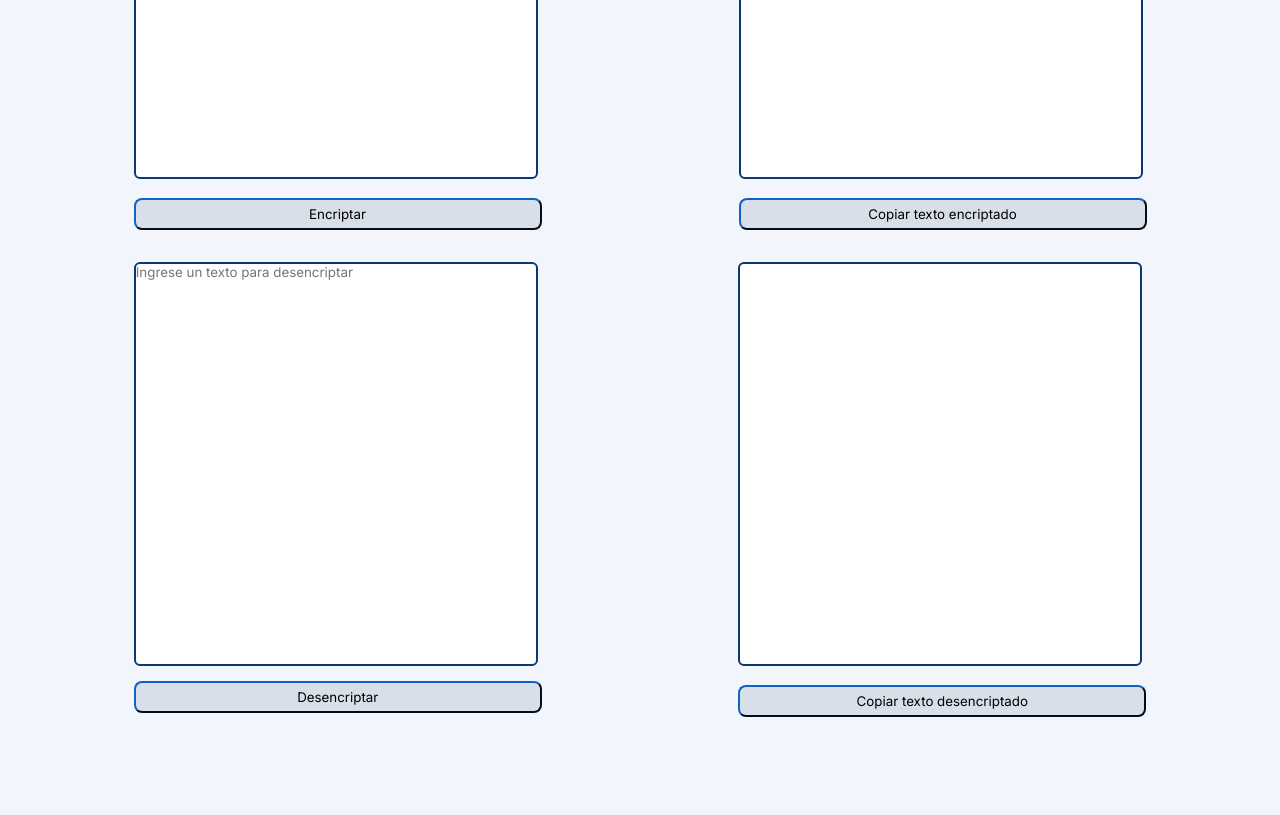
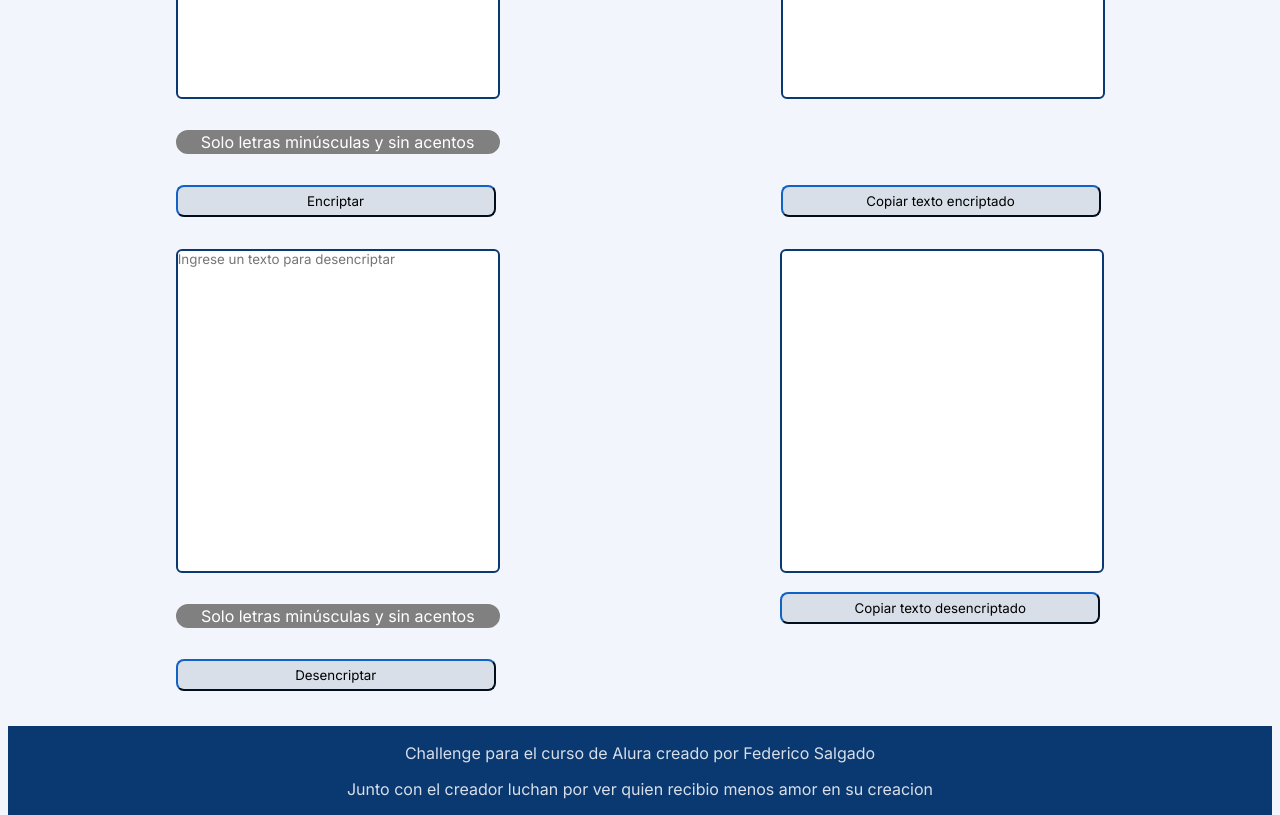
Before and after one commit to FedeSalgado96/ChallengeAlura, a plain HTML site: page index.html in a window 1280 px wide. Shown: the part 320-1135 px from the top of the page. Before the commit the page ends 1052 px from the top, so only its background shows below. Drawn offline with Linux system fonts and the light colour scheme.

Commit message:
creo que termine todo

```diff
--- a/index.html
+++ b/index.html
@@ -17,6 +17,8 @@
             <div class="encriptacion_input_y_boton">
                 <textarea cols="30" rows="10" placeholder="Ingrese un texto para encriptar"
                     id="textoEncriptar"></textarea>
+
+                    <p id="reglas">Solo letras minúsculas y sin acentos</p>
                 <button class="botones" onclick="textoEncriptado()">Encriptar</button>
             </div>
             <div class="encriptacion_texto">
@@ -33,6 +35,7 @@
             <div class="desencriptacion_input_y_boton">
                 <textarea cols="30" rows="10" placeholder="Ingrese un texto para desencriptar"
                     id="textoDesencriptar"></textarea>
+                    <p id="reglas">Solo letras minúsculas y sin acentos</p>
                 <button class="botones" onclick="textoDesencriptado()">Desencriptar</button>
             </div>
 
@@ -45,7 +48,15 @@
         </section>
 
     </section>
-    <footer></footer>
+    <footer>
+        <div class="pie">
+
+            <p>Challenge para el curso de Alura creado por Federico Salgado</p>
+            <p>Junto con el creador luchan por ver quien recibio menos amor en su creacion</p>
+
+        </div>
+
+    </footer>
     <script src="app.js"></script>
 </body>
 
--- a/style.css
+++ b/style.css
@@ -1,4 +1,12 @@
 @import url('https://fonts.googleapis.com/css2?family=Inter:ital,opsz,wght@0,14..32,100..900;1,14..32,100..900&display=swap');
+
+:root{
+    --color-primario:#0A3871;
+    --color-secundario:#D8DFE8;
+    --fuente-inter:"Inter", sans-serif;
+}
+
+
 
 body {
     background-color: #F3F5FC;
@@ -39,12 +47,12 @@ textarea {
 
 #textoEncriptar,
 #textoDesencriptar {
-    width: 25rem;
-    height: 25rem;
-    border-color: #0A3871;
+    width: 20rem;
+    height: 20rem;
+    border-color: var(--color-primario);
     border-width: 2.5px;
     border-radius: 6px;
-    font-family: "Inter", sans-serif;
+    font-family: var(--fuente-inter);
     resize: none;
 
 
@@ -78,11 +86,11 @@ textarea {
 #textoEncriptado,
 #textoDesencriptado {
     background-color: white;
-    border: 2.5px solid #0A3871;
+    border: 2.5px solid var(--color-primario);
     border-radius: 6px;
-    width: 25rem;
-    height: 25rem;
-    font-family: "Inter", sans-serif;
+    width: 20rem;
+    height: 20rem;
+    font-family: var(--fuente-inter);
     resize: none;
 
 }
@@ -95,19 +103,37 @@ textarea {
 
 
 .botones {
-    width: 25.5rem;
+    width: 20rem;
     height: 2rem;
-    font-family: "Inter", sans-serif;
+    font-family: var(--fuente-inter);
     border-radius: 8px;
-    border-color: #0A3871;
-    background-color: #D8DFE8;
+    border-color: var(--color-primario);
+    background-color: var(--color-secundario);
 }
 
 .botones:hover {
-    color: #D8DFE8;
-    background-color: #0A3871;
+    color: var(--color-secundario);
+    background-color: var(--color-primario);
 }
 
+#reglas{
+    width: 20rem;
+    text-align: center;
+    background-color: grey;
+    border: 2.5px solid grey;
+    color: white;
+    border-radius: 15px;
+    font-family: var(--fuente-inter);
+}
+
+
+.pie{
+    background-color: var(--color-primario);
+    text-align: center;
+    color: var(--color-secundario);
+    font-family: var(--fuente-inter);
+    padding: 0.5px;
+}
 
 @media(max-width: 950px) {
     .encriptacion {
```
